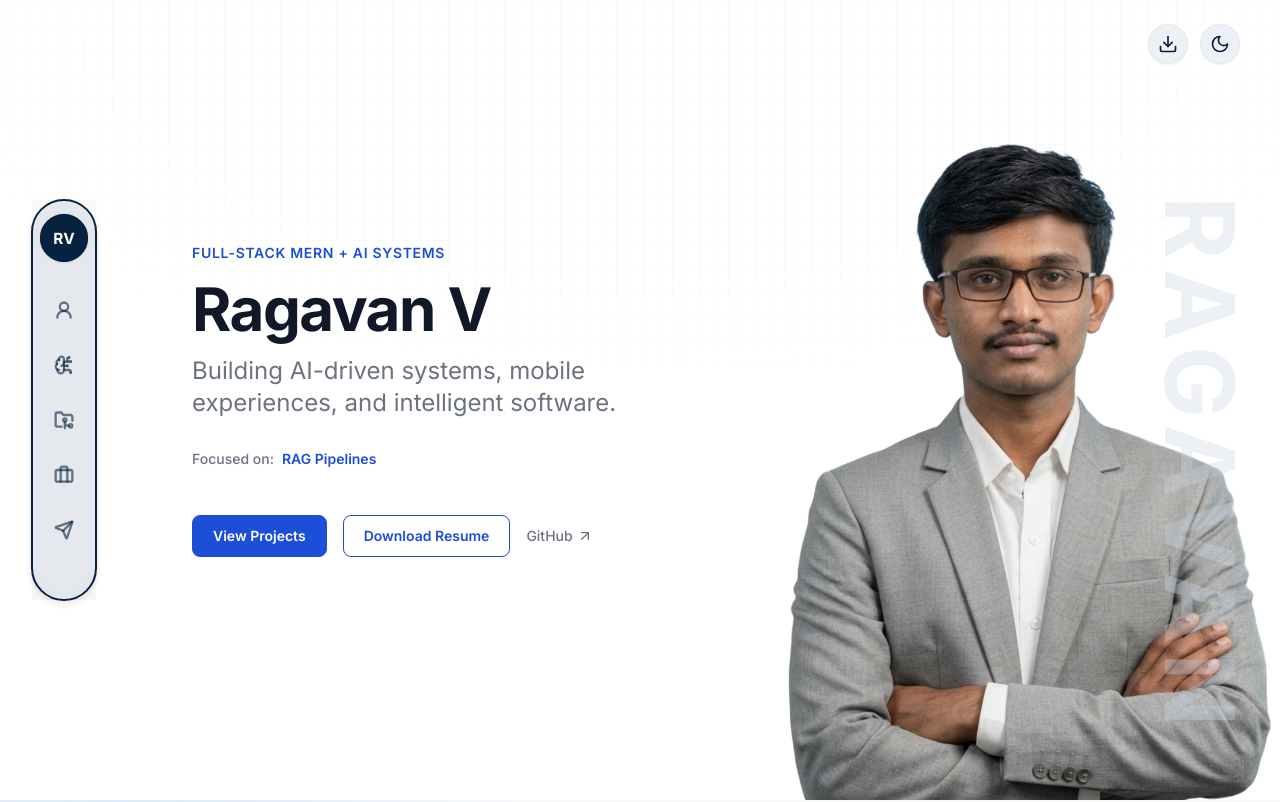
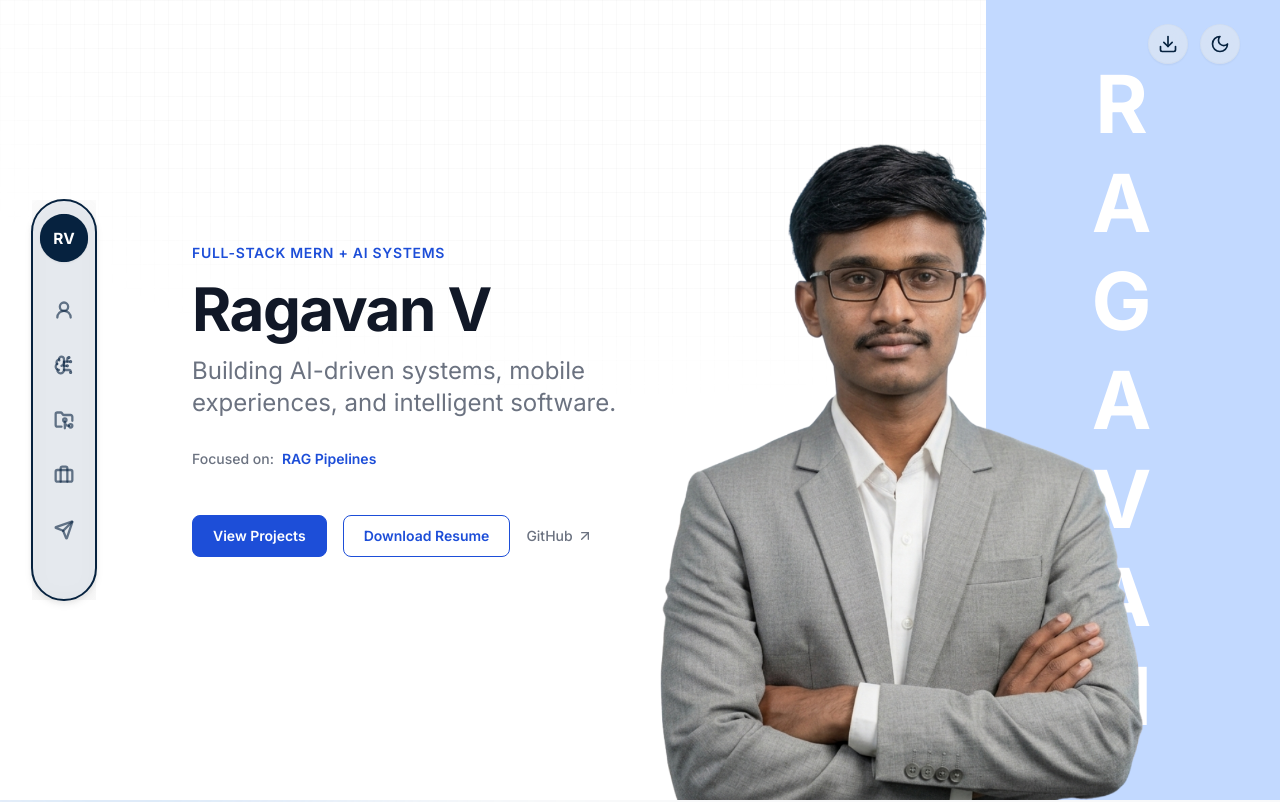
Before and after one commit to ragavan28v/ragavan.dev, a React (Vite) app: page / in a window 1280 px wide. Shown: the top 802 px of the page. Built offline with nearby package versions, Linux system fonts and the light colour scheme.

Commit message:
added name card ui

```diff
--- a/src/components/Hero.jsx
+++ b/src/components/Hero.jsx
@@ -31,8 +31,8 @@ export default function Hero() {
       {/* Subtle grid pattern in the background */}
       <div className="absolute inset-0 bg-[linear-gradient(to_right,#8080800a_1px,transparent_1px),linear-gradient(to_bottom,#8080800a_1px,transparent_1px)] bg-[size:14px_24px] [mask-image:radial-gradient(ellipse_60%_50%_at_50%_0%,#000_70%,transparent_100%)]" />
 
-      {/* Light blue/grey backdrop panel on the right side of the screen matching reference */}
-      <div className="absolute right-0 top-0 bottom-0 w-[28%] lg:w-[32%] bg-[#d3e3fd]/40 dark:bg-slate-900/40 border-l border-[#d3e3fd]/20 dark:border-slate-800/40 hidden lg:block -z-10" />
+      {/* Solid light blue backdrop panel on the right side of the screen matching reference */}
+      <div className="absolute right-0 top-0 bottom-0 w-[23%] bg-[#c2d9ff] dark:bg-slate-900 hidden lg:block z-0" />
 
       <div className="section-inner relative z-10 w-full">
         <motion.div
@@ -114,12 +114,19 @@ export default function Hero() {
         </motion.div>
       </div>
 
-      {/* Desktop Right Column: Hero Photo & Vertical Rotated Text (Absolutely aligned to the bottom-right on desktop viewports) */}
+      {/* Vertical Name Text on the right half backdrop (pinned to right of section) */}
+      <div className="absolute right-[8%] lg:right-[10%] top-[8vh] bottom-[8vh] z-10 hidden lg:flex flex-col justify-between items-center select-none pointer-events-none text-white font-black uppercase text-6xl lg:text-[8vh] xl:text-[10vh] leading-none">
+        {'RAGAVAN'.split('').map((char, idx) => (
+          <span key={idx}>{char}</span>
+        ))}
+      </div>
+
+      {/* Desktop Right Column: Hero Photo (Absolutely aligned to the bottom, shifted leftward) */}
       <motion.div
         variants={fadeUp}
         initial="hidden"
         animate={controls}
-        className="absolute right-0 bottom-0 z-10 hidden lg:flex items-end justify-center w-[40%] h-[90vh] pointer-events-none"
+        className="absolute right-[8%] lg:right-[10%] bottom-0 z-20 hidden lg:flex items-end justify-center w-[40%] h-[90vh] pointer-events-none"
       >
         {/* Transparent photo sitting directly at the bottom edge */}
         <img
@@ -127,16 +134,6 @@ export default function Hero() {
           alt="Ragavan V"
           className="h-full w-auto object-contain object-bottom select-none pointer-events-auto"
         />
-
-        {/* Vertical Name Text on the right half backdrop */}
-        <div className="absolute right-8 bottom-16 z-0 flex flex-col items-center justify-end select-none pointer-events-none">
-          <span
-            className="text-7xl lg:text-8xl font-black text-slate-300/35 dark:text-slate-800/30 tracking-widest uppercase select-none"
-            style={{ writingMode: 'vertical-rl', textOrientation: 'mixed' }}
-          >
-            RAGAVAN
-          </span>
-        </div>
       </motion.div>
     </section>
   );
```
